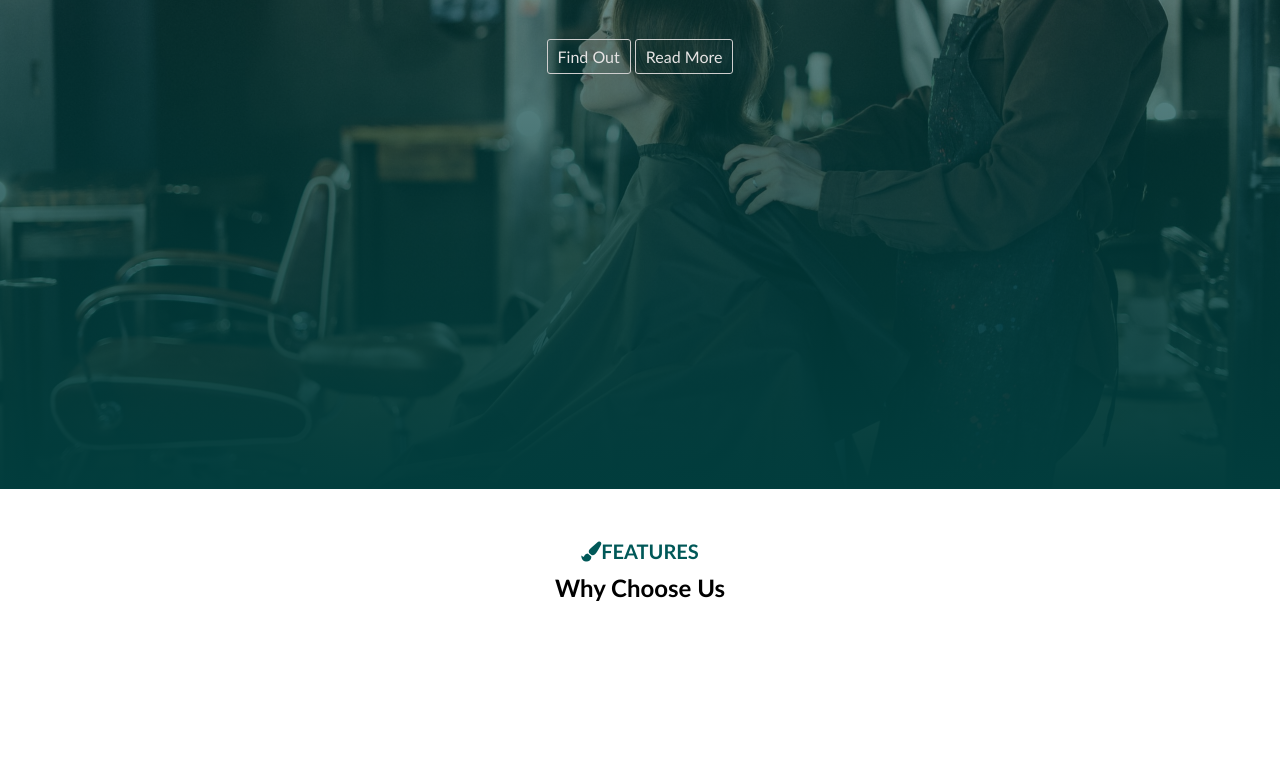
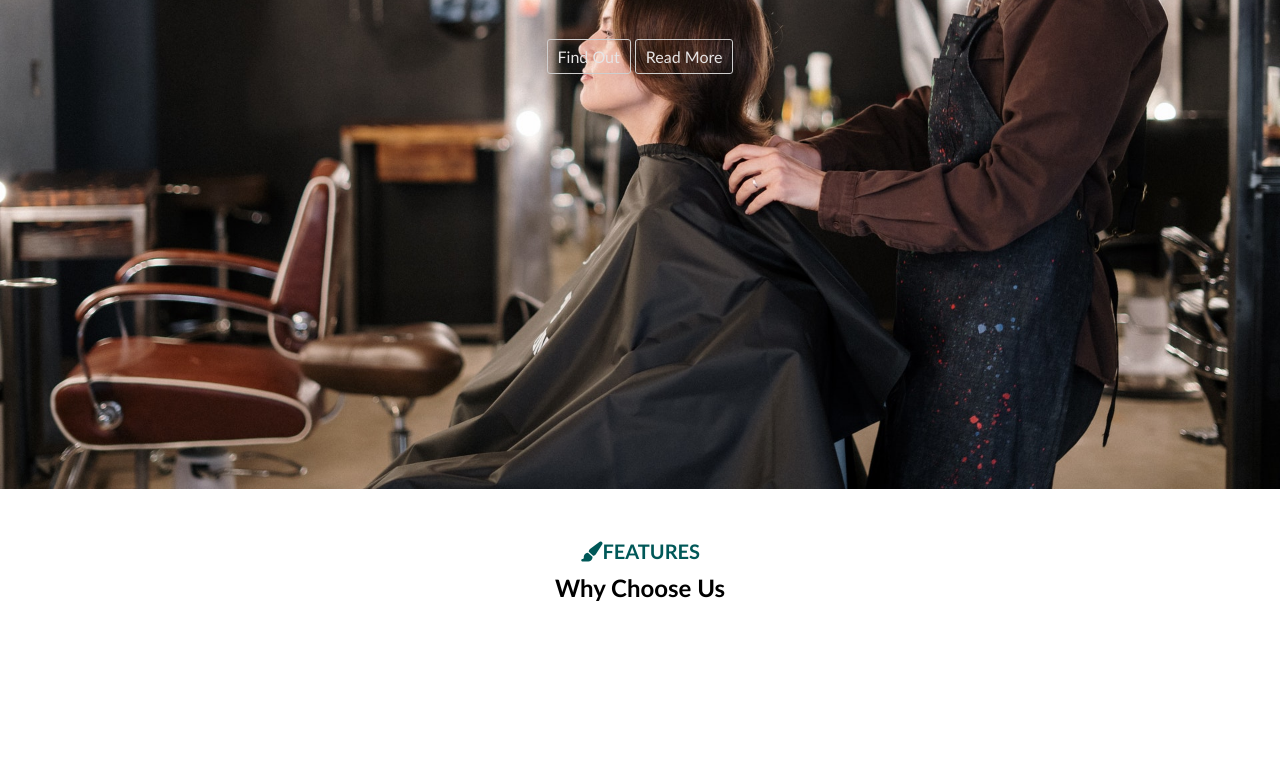
Before and after one commit to SujoyGitt/beautician.github.io, a plain HTML site: page index.html in a window 1280 px wide. Shown: the part 311-1082 px from the top of the page. Drawn offline with Linux system fonts and the light colour scheme; a web font is replaced by a local one.

Commit message:
sorry again

```diff
--- a/index.html
+++ b/index.html
@@ -9,6 +9,7 @@
     <link rel="stylesheet" href="style.css">
     <link rel="stylesheet" href="all.css">
     <!-- this is Start font link -->
+    <script src="http://kit.fontawesome.com/55922b8b80.js" crossorigin="anonymous"></script>
     <link rel="preconnect" href="https://fonts.googleapis.com">
     <link rel="preconnect" href="https://fonts.gstatic.com" crossorigin>
     <link href="https://fonts.googleapis.com/css2?family=Pushster&display=swap" rel="stylesheet">
--- a/style.css
+++ b/style.css
@@ -38,12 +38,11 @@ body {
 .main {
   width: 100%;
   height: 100vh;
-  background: linear-gradient(
+  background:url(jpg/five.jpg),linear-gradient(
       to top,
       rgba(1, 61, 61, 0.993),
       rgba(0, 68, 68, 0.336)
-    ),
-    url(jpg/five.jpg);
+    );
   background-position: 100%;
   background-attachment: fixed;
   background-size: cover;
```
Also changed, not shown: jpg/person4.jpg (deleted), 2 other files.
